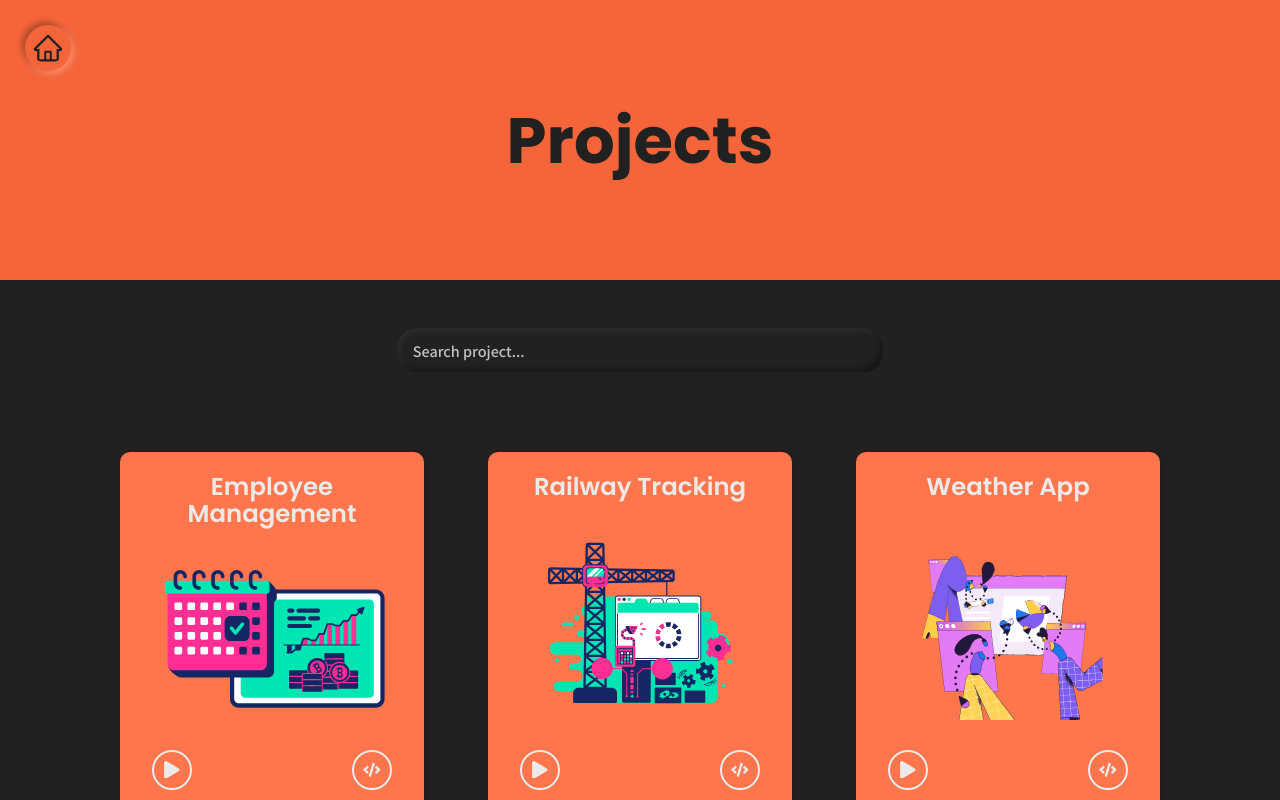
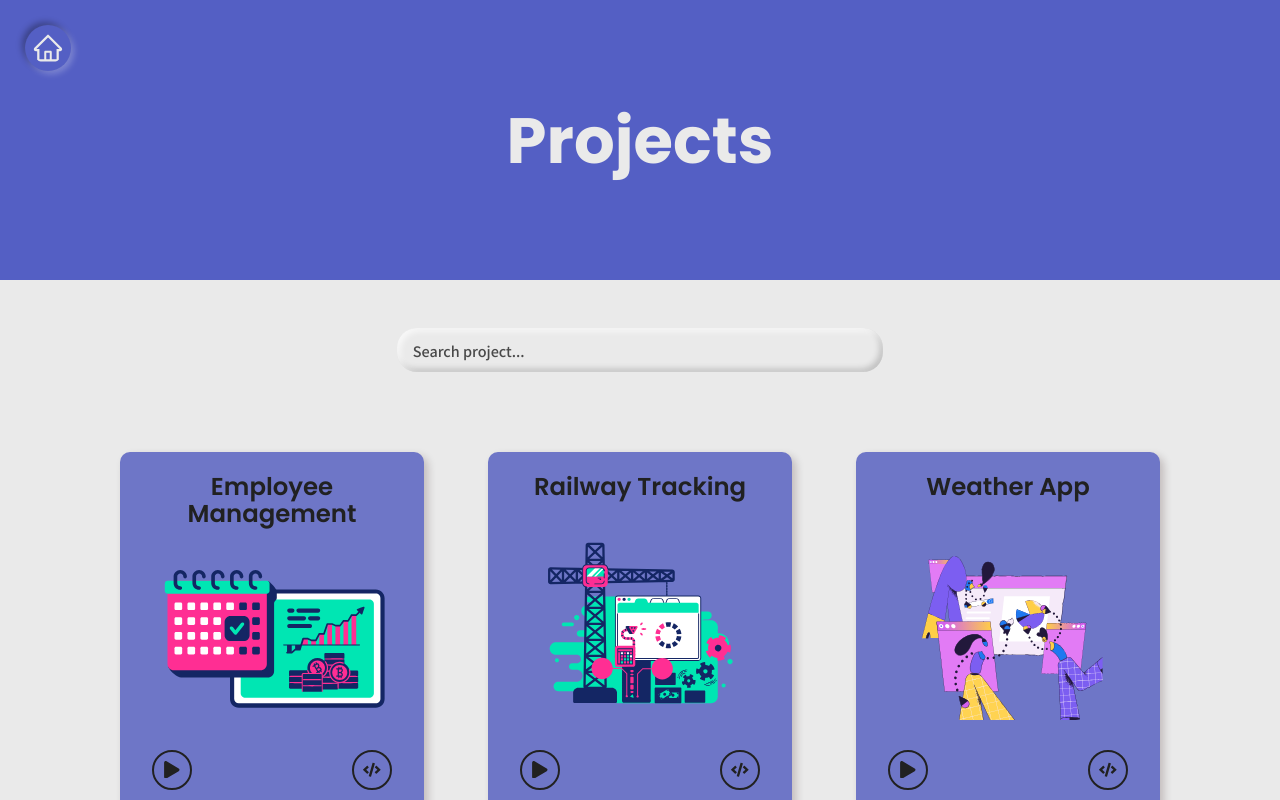
Before and after one commit to jjestrada2/JuanJoseEstradaCom, a React (Create React App) app: page /projects in a window 1280 px wide. Shown: the top 800 px of the page. Built offline with nearby package versions, Linux system fonts and the light colour scheme; a web font is replaced by a local one.

Commit message:
up-date header info

```diff
--- a/src/data/headerData.js
+++ b/src/data/headerData.js
@@ -1,9 +1,9 @@
 import resume from '../assets/pdf/resume.pdf'
 
 export const headerData = {
-    name: 'Jane Doe',
+    name: 'Juan Jose Estrada',
     title: "Web Developer",
-    desciption:"There wasn't a bird in the sky, but that was not what caught her attention. It was the clouds. The deep green that isn't the color of clouds, but came with these. She knew what was coming and she hoped she was prepared. ",
-    image: 'https://raw.githubusercontent.com/PhantomScript/asset-container/main/developer-portfolio/landingImg.png',
+    desciption:"👾 Love entrepreneurship 🧙‍♂️ I live in San Francisco CA. love books📕 fan of Naruto.✨ Currently studying in College of San Mateo.",
+    image: 'https://avatars.githubusercontent.com/u/69777842?s=400&u=679527cc254d797adde515838312b41a0b81ed11&v=4',
     resumePdf: resume
 }
--- a/src/data/themeData.js
+++ b/src/data/themeData.js
@@ -5,7 +5,7 @@ import {
 
 
 export const themeData = {
-    theme: orangeThemeDark
+    theme: blueThemeLight,
 }
 
 
```
Also changed, not shown: 1 other file (tests, documents, lock files or other folders).
